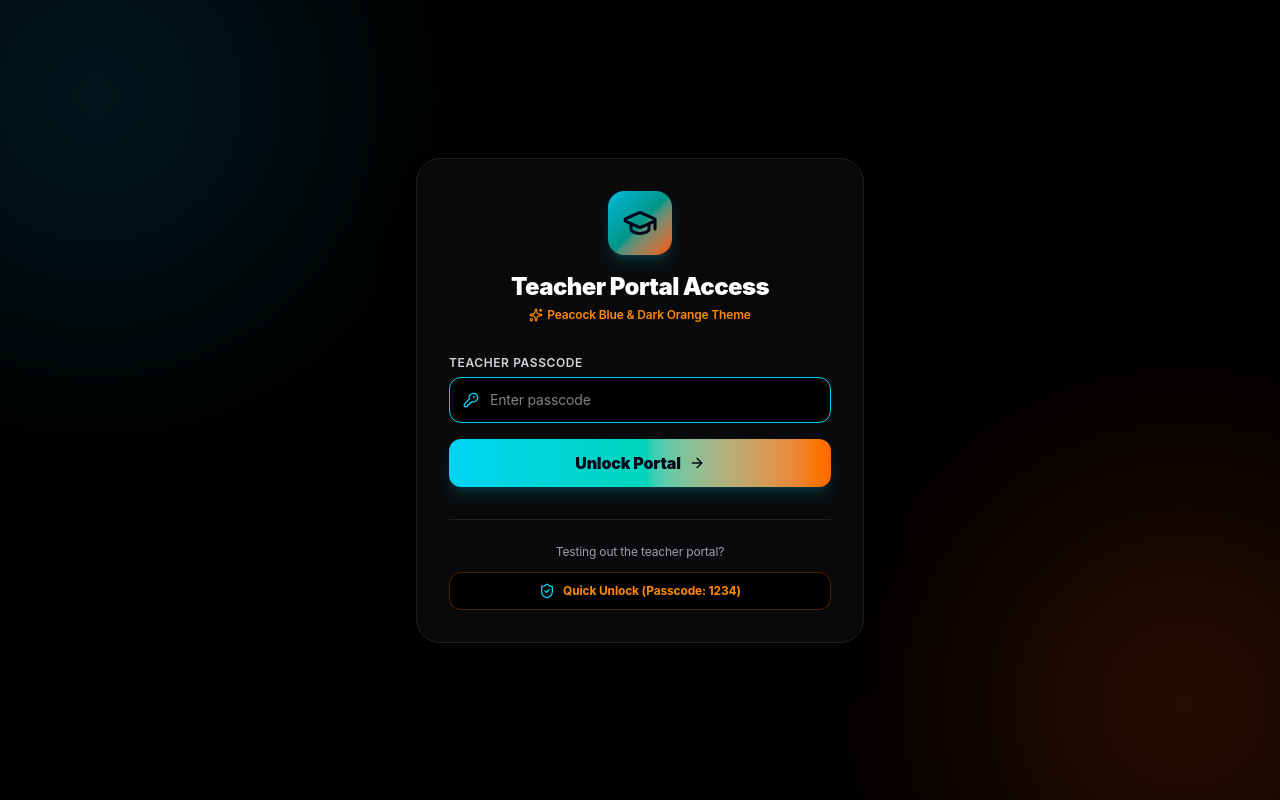
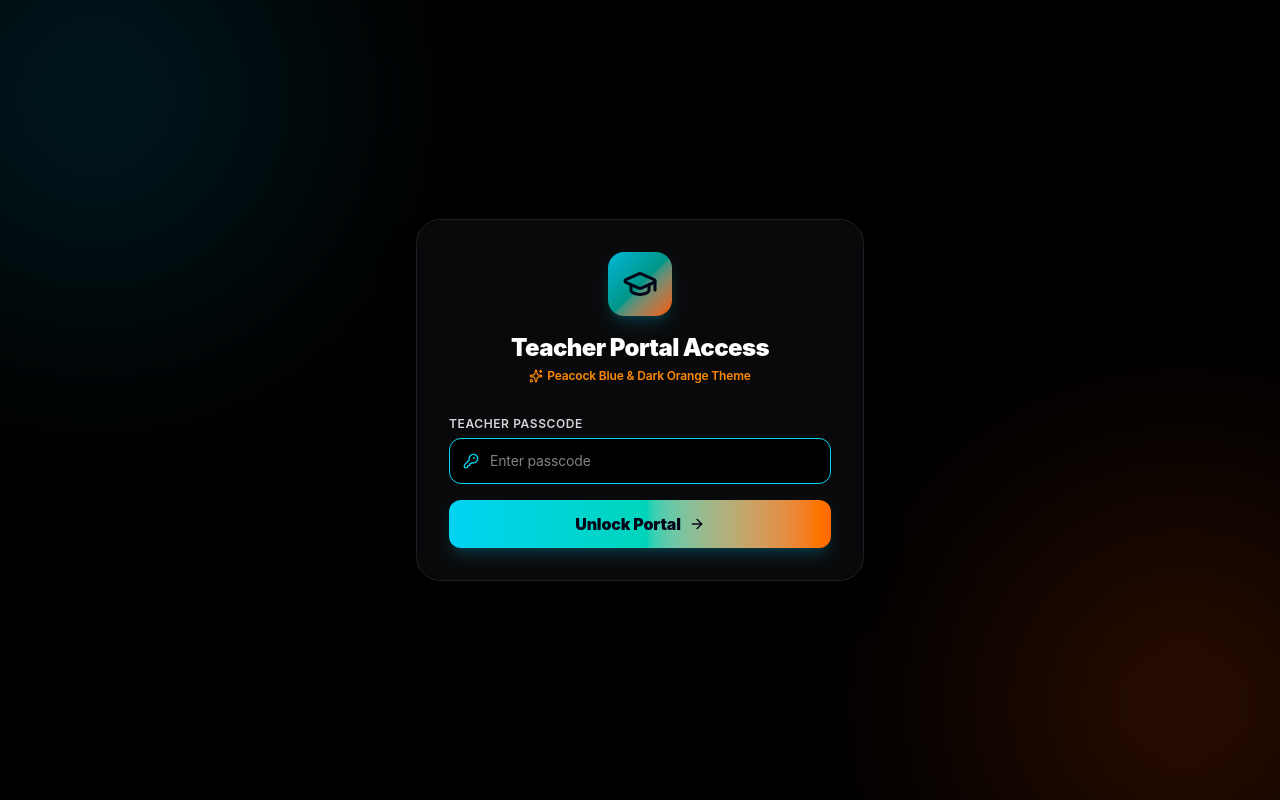
Before and after one commit to adithyajs22/Tuition-management, a React (Vite) app: page / in a window 1280 px wide. Built offline with nearby package versions, Linux system fonts and the light colour scheme.

Commit message:
Update teacher passcode handling

```diff
--- a/src/components/TeacherLogin.jsx
+++ b/src/components/TeacherLogin.jsx
@@ -1,8 +1,6 @@
 import React, { useState } from 'react';
 import { useTeacherPortal } from '../context/TeacherPortalContext';
-import { GraduationCap, ArrowRight, ShieldCheck, KeyRound, Sparkles } from 'lucide-react';
-
-const envPasscode = import.meta.env.VITE_PASSCODE || '1234';
+import { GraduationCap, ArrowRight, KeyRound, Sparkles } from 'lucide-react';
 
 export default function TeacherLogin() {
   const { loginTeacher } = useTeacherPortal();
@@ -15,10 +13,6 @@ export default function TeacherLogin() {
     if (!success) {
       setErrorMsg(`Invalid Passcode! Please try again.`);
     }
-  };
-
-  const handleDemoLogin = () => {
-    loginTeacher(envPasscode);
   };
 
   return (
@@ -78,19 +72,6 @@ export default function TeacherLogin() {
 
         </form>
 
-        {/* Quick Demo Login Option */}
-        <div className="mt-8 pt-6 border-t border-[#1f1f23] text-center">
-          <p className="text-xs text-zinc-400 mb-3">Testing out the teacher portal?</p>
-          <button
-            type="button"
-            onClick={handleDemoLogin}
-            className="w-full py-2.5 px-4 rounded-xl bg-[#000000] hover:bg-[#121215] text-orange-400 text-xs font-bold border border-orange-500/30 flex items-center justify-center gap-2 transition-colors"
-          >
-            <ShieldCheck className="w-4 h-4 text-cyan-400" />
-            Quick Unlock (Passcode: {envPasscode})
-          </button>
-        </div>
-
       </div>
 
     </div>
```
